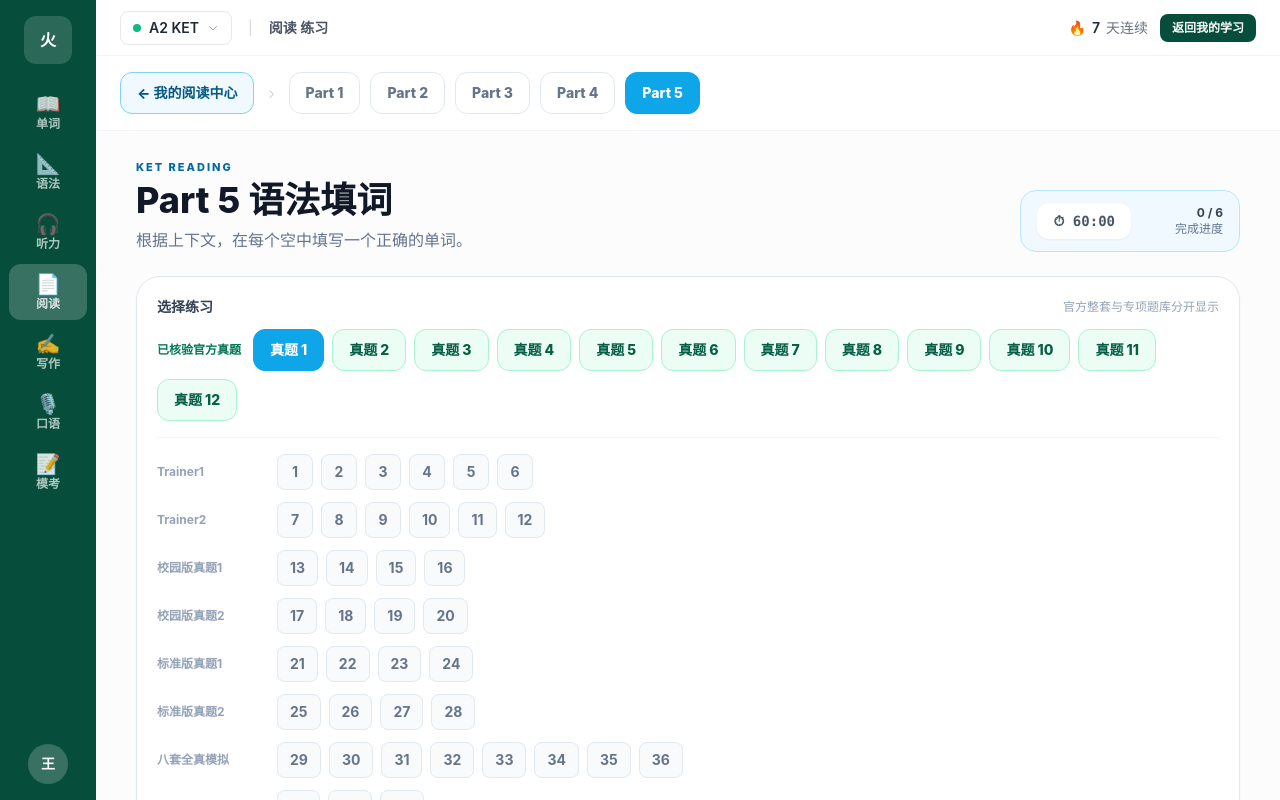
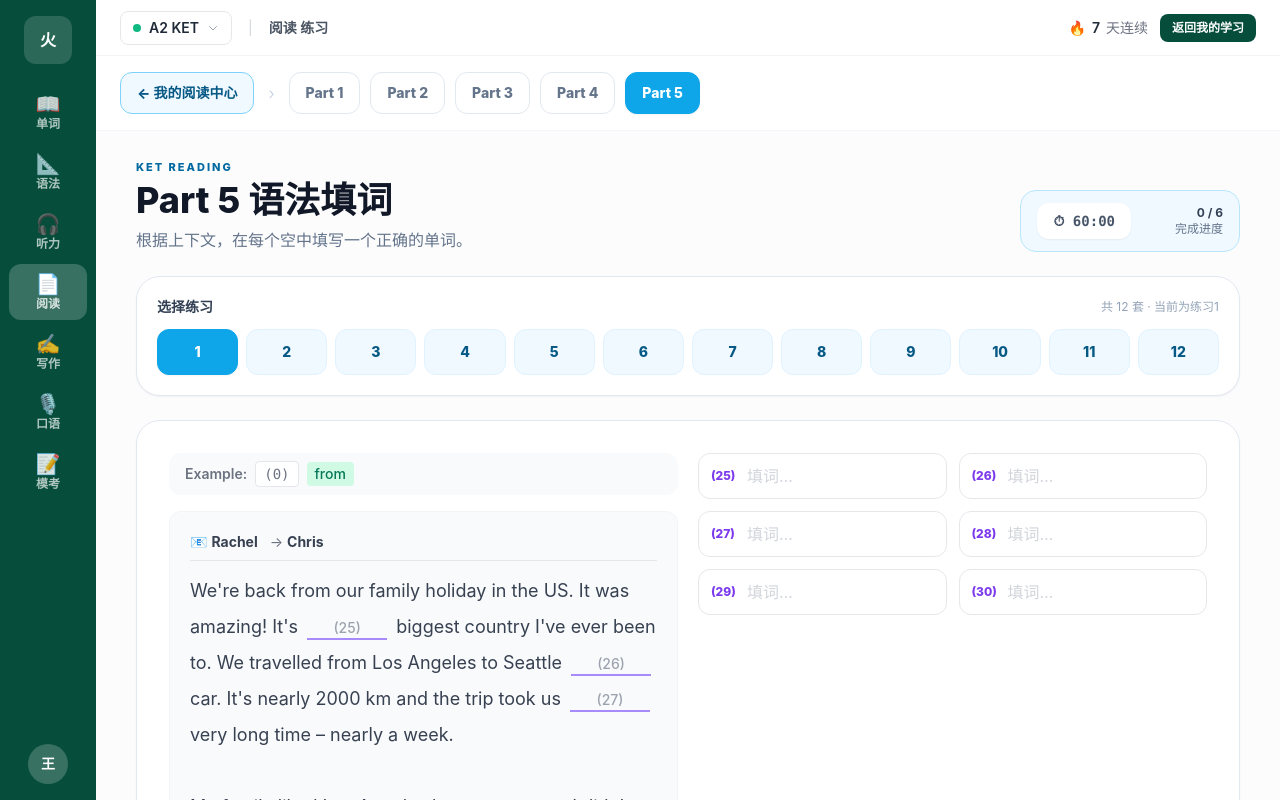
Before and after one commit to audrey-ship-it/mars-cambridge, a React (Vite) app: page /cambridge-reading in a window 1280 px wide. Both pictures are taken after a click on the button "Part 5". Built offline with nearby package versions, Linux system fonts and the light colour scheme.

Commit message:
统一阅读Part5练习选择样式

```diff
--- a/src/pages/CambridgeReading.jsx
+++ b/src/pages/CambridgeReading.jsx
@@ -491,34 +491,18 @@ export default function CambridgeReading() {
           <section className="mt-6 rounded-[24px] border border-slate-200 bg-white p-4 shadow-sm sm:p-5">
             <div className="mb-3 flex items-center justify-between gap-3">
               <strong className="text-sm text-slate-700">选择练习</strong>
-              <span className="text-xs text-slate-400">官方整套与专项题库分开显示</span>
+              <span className="text-xs text-slate-400">共 {verifiedTests.length} 套 · 当前为练习{part5Id}</span>
             </div>
-            <div className="flex flex-wrap items-center gap-2">
-              <span className="mr-1 text-xs font-bold text-emerald-700">已核验官方真题</span>
+            <div className="grid grid-cols-4 gap-2 sm:grid-cols-6 lg:grid-cols-12">
               {verifiedTests.map(test => (
                 <button key={test.id} onClick={() => { setPart5Mode('official'); setPart5Id(test.id) }}
-                  className={`rounded-xl border px-4 py-2.5 text-sm font-extrabold transition ${
+                  aria-current={part5Mode === 'official' && part5Id === test.id ? 'page' : undefined}
+                  className={`rounded-xl border px-3 py-3 text-sm font-extrabold transition ${
                     part5Mode === 'official' && part5Id === test.id
-                      ? 'border-sky-500 bg-sky-500 text-white'
-                      : 'border-emerald-200 bg-emerald-50 text-emerald-800 hover:border-emerald-400'
+                      ? 'border-sky-500 bg-sky-500 text-white shadow-sm'
+                      : 'border-sky-100 bg-sky-50 text-sky-800 hover:border-sky-300'
                   }`}
-                >真题 {test.id}</button>
-              ))}
-            </div>
-            <div className="mt-4 space-y-3 border-t border-slate-100 pt-4">
-              {PART5_GROUPS.map(grp => (
-                <div key={grp.label} className="flex flex-wrap items-center gap-2">
-                  <span className="w-28 flex-shrink-0 text-xs font-bold text-slate-400">{grp.label}</span>
-                  {grp.ids.map(id => (
-                    <button key={id} onClick={() => { setPart5Mode('practice'); setPart5Id(id) }}
-                      className={`h-9 min-w-9 rounded-lg border px-3 text-sm font-bold transition ${
-                        part5Mode === 'practice' && part5Id === id
-                          ? 'border-sky-500 bg-sky-500 text-white'
-                          : 'border-slate-200 bg-slate-50 text-slate-500 hover:border-sky-300 hover:text-sky-700'
-                      }`}
-                    >{id}</button>
-                  ))}
-                </div>
+                >{test.id}</button>
               ))}
             </div>
           </section>
```
